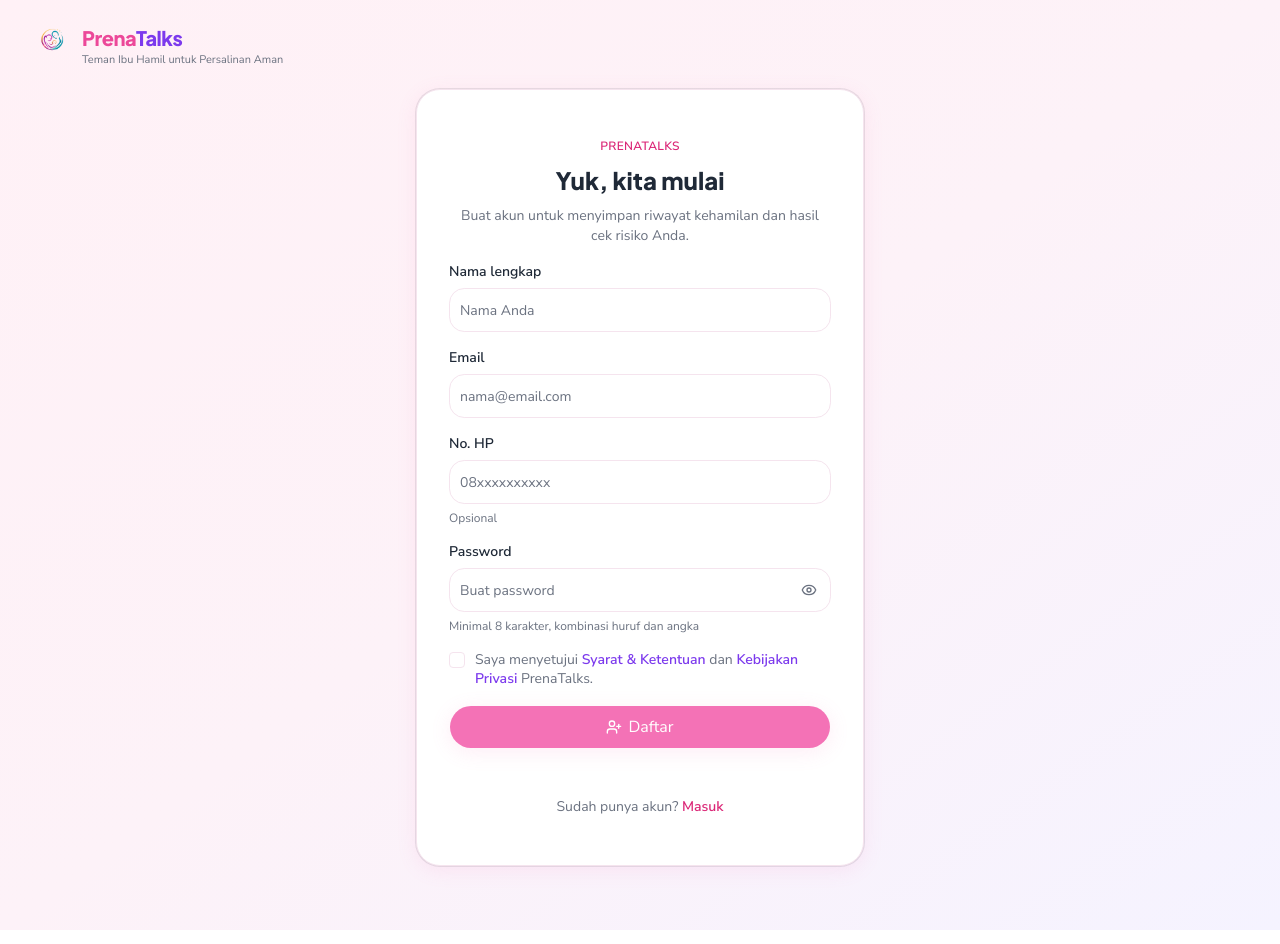
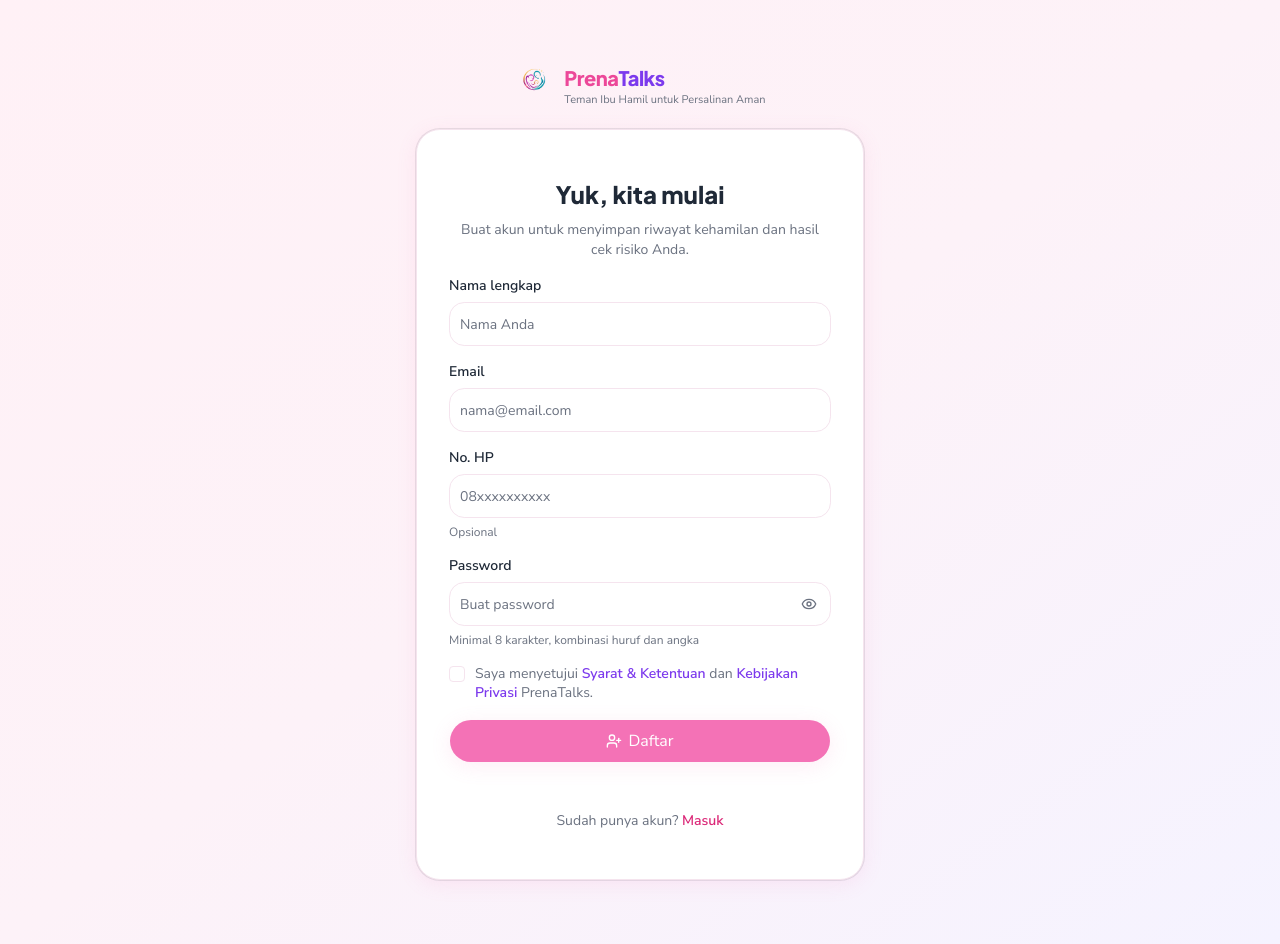
Before and after one commit to ammarwj/prenatalks, a Next.js app in the folder web/: page /daftar in a window 1280 px wide. Built offline with nearby package versions, Linux system fonts and the light colour scheme; no server answers.

Commit message:
feat: remove eyebrow from AuthCard component and related pages for cleaner UI

```diff
--- a/web/app/(auth)/daftar/page.tsx
+++ b/web/app/(auth)/daftar/page.tsx
@@ -45,7 +45,6 @@ export default function DaftarPage() {
   if (success) {
     return (
       <AuthCard
-        eyebrow="PrenaTalks"
         title="Cek email Anda"
         subtitle="Kami sudah mengirim tautan verifikasi. Buka email Anda untuk mengaktifkan akun."
       >
@@ -61,7 +60,6 @@ export default function DaftarPage() {
 
   return (
     <AuthCard
-      eyebrow="PrenaTalks"
       title="Yuk, kita mulai"
       subtitle="Buat akun untuk menyimpan riwayat kehamilan dan hasil cek risiko Anda."
       footer={
--- a/web/app/(auth)/layout.tsx
+++ b/web/app/(auth)/layout.tsx
@@ -3,12 +3,12 @@ import { Logo } from "@/components/shared/logo";
 export default function AuthLayout({ children }: { children: React.ReactNode }) {
   return (
     <div className="flex min-h-screen flex-col bg-gradient-to-br from-[#FFF1F6] via-[#FDF2F8] to-[#F5F3FF]">
-      <div className="px-4 py-6 sm:px-6 lg:px-8">
+      {/* Logo ikut di dalam kolom terpusat, bukan menempel di pojok kiri
+          viewport — supaya ia sesumbu dengan kartu form di bawahnya. */}
+      <main className="flex flex-1 flex-col items-center justify-center gap-6 px-4 py-12 sm:py-16">
         {/* `#beranda` bawaan Logo hanya ada di landing page — di halaman auth
             anchor itu tidak menunjuk apa pun, jadi arahkan ke rutenya. */}
         <Logo href="/" />
-      </div>
-      <main className="flex flex-1 items-center justify-center px-4 pb-16">
         {children}
       </main>
     </div>
--- a/web/app/(auth)/lupa-password/page.tsx
+++ b/web/app/(auth)/lupa-password/page.tsx
@@ -39,7 +39,6 @@ export default function LupaPasswordPage() {
   if (sentTo) {
     return (
       <AuthCard
-        eyebrow="PrenaTalks"
         title="Tautan terkirim"
         subtitle={`Kami sudah mengirim tautan atur ulang password ke ${sentTo}.`}
       >
@@ -55,7 +54,6 @@ export default function LupaPasswordPage() {
 
   return (
     <AuthCard
-      eyebrow="PrenaTalks"
       title="Lupa password?"
       subtitle="Tidak masalah. Masukkan email Anda, kami kirimkan tautan untuk membuat password baru."
       footer={
--- a/web/app/(auth)/masuk/page.tsx
+++ b/web/app/(auth)/masuk/page.tsx
@@ -48,7 +48,6 @@ export default function MasukPage() {
 
   return (
     <AuthCard
-      eyebrow="PrenaTalks"
       title="Yuk, masuk dulu"
       subtitle="Lanjutkan pantau kehamilan dan cek risiko Anda."
       footer={
--- a/web/app/(auth)/reset-password/page.tsx
+++ b/web/app/(auth)/reset-password/page.tsx
@@ -45,7 +45,6 @@ function ResetPasswordForm() {
   if (success) {
     return (
       <AuthCard
-        eyebrow="PrenaTalks"
         title="Password diperbarui"
         subtitle="Password baru Anda sudah tersimpan. Silakan masuk kembali."
       >
@@ -62,7 +61,6 @@ function ResetPasswordForm() {
   if (!token || !email) {
     return (
       <AuthCard
-        eyebrow="PrenaTalks"
         title="Tautan tidak lengkap"
         subtitle="Tautan atur ulang password ini tidak valid atau sudah kedaluwarsa."
       >
@@ -78,7 +76,6 @@ function ResetPasswordForm() {
 
   return (
     <AuthCard
-      eyebrow="PrenaTalks"
       title="Buat password baru"
       subtitle={`Atur ulang password untuk ${email}.`}
     >
--- a/web/components/shared/auth-card.tsx
+++ b/web/components/shared/auth-card.tsx
@@ -3,13 +3,11 @@ import type { ReactNode } from "react";
 import { Card, CardContent, CardHeader } from "@/components/ui/card";
 
 export function AuthCard({
-  eyebrow,
   title,
   subtitle,
   children,
   footer,
 }: {
-  eyebrow: string;
   title: string;
   subtitle: string;
   children: ReactNode;
@@ -18,10 +16,7 @@ export function AuthCard({
   return (
     <Card className="w-full max-w-md rounded-3xl border border-border bg-white shadow-soft">
       <CardHeader className="px-7 pt-7 text-center sm:px-8 sm:pt-8">
-        <p className="text-xs font-bold uppercase tracking-wide text-primary-text">
-          {eyebrow}
-        </p>
-        <h1 className="font-display mt-1.5 text-2xl font-extrabold text-foreground">
+        <h1 className="font-display text-2xl font-extrabold text-foreground">
           {title}
         </h1>
         <p className="mt-1.5 text-sm text-muted-foreground">{subtitle}</p>
```
